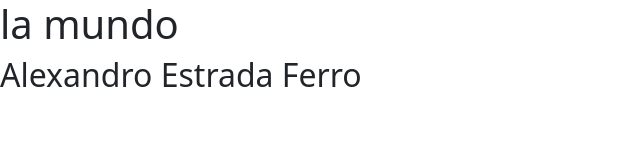
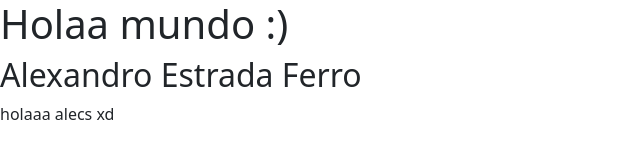
Before and after one commit to Alex-EF25/02-bootstrap, a plain HTML site: page index.html in a window 1280 px wide. Shown: the whole page, without its empty margins (0-640 px from the left). Drawn offline with Linux system fonts and the light colour scheme.

Commit message:
practice push

```diff
--- a/index.html
+++ b/index.html
@@ -8,9 +8,11 @@
     <title>Bases Bootstrap</title>
 </head>
 <body>
-    <h1>la mundo</h1>
+    <h1>Holaa mundo :)</h1>
 
     <h2>Alexandro Estrada Ferro</h2>
+
+    <p> holaaa alecs xd</p>
 
 
 
```
